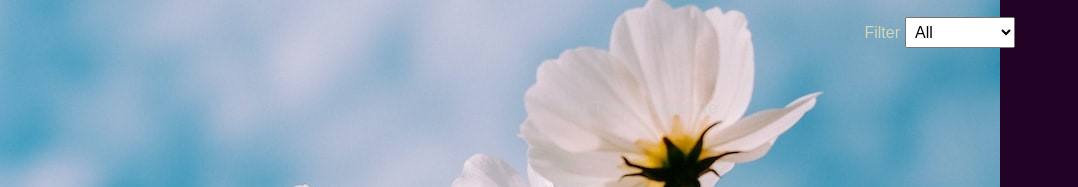
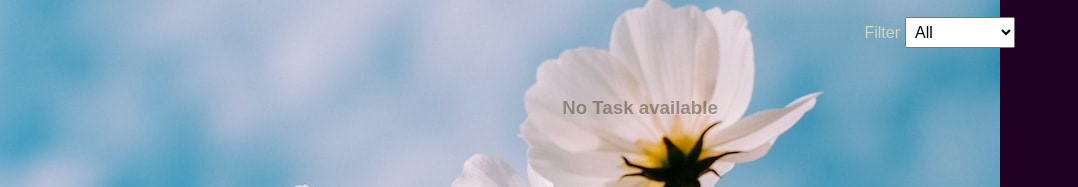
Before and after one commit to AbramKanime/to_do_list, a website built with Vite: page index.html in a window 1280 px wide. Shown: the part 176-363 px from the top of the page, without its empty margins (0-1078 px from the left). Built offline with nearby package versions, Linux system fonts and the light colour scheme; a web font is replaced by a local one.

Commit message:
Update index.css

```diff
--- a/index.css
+++ b/index.css
@@ -69,8 +69,8 @@ select {
 
 .no-task-placeholder {
     text-align: center;
-    color: #ccc;
-    opacity: 0.4;
+    color: #4B4C35;
+    opacity: 0.5;
 }
 
 button {
```
